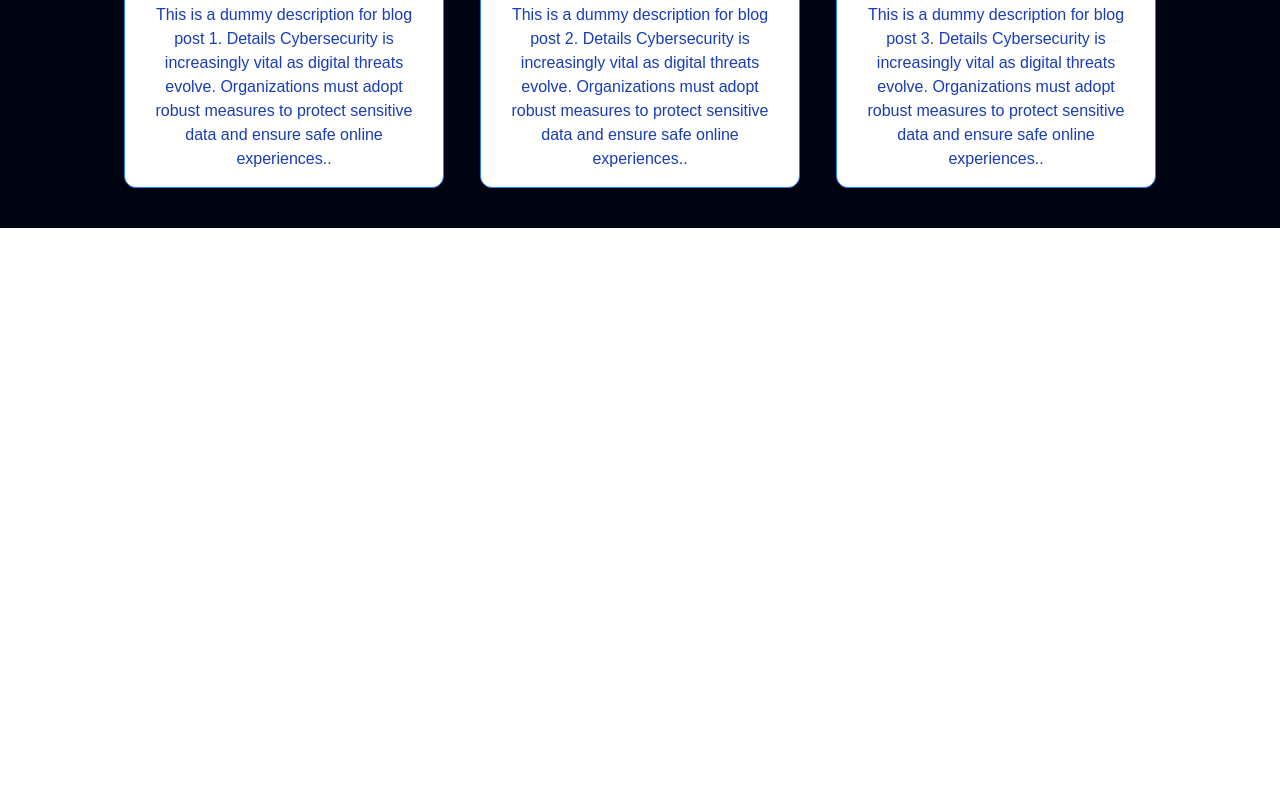
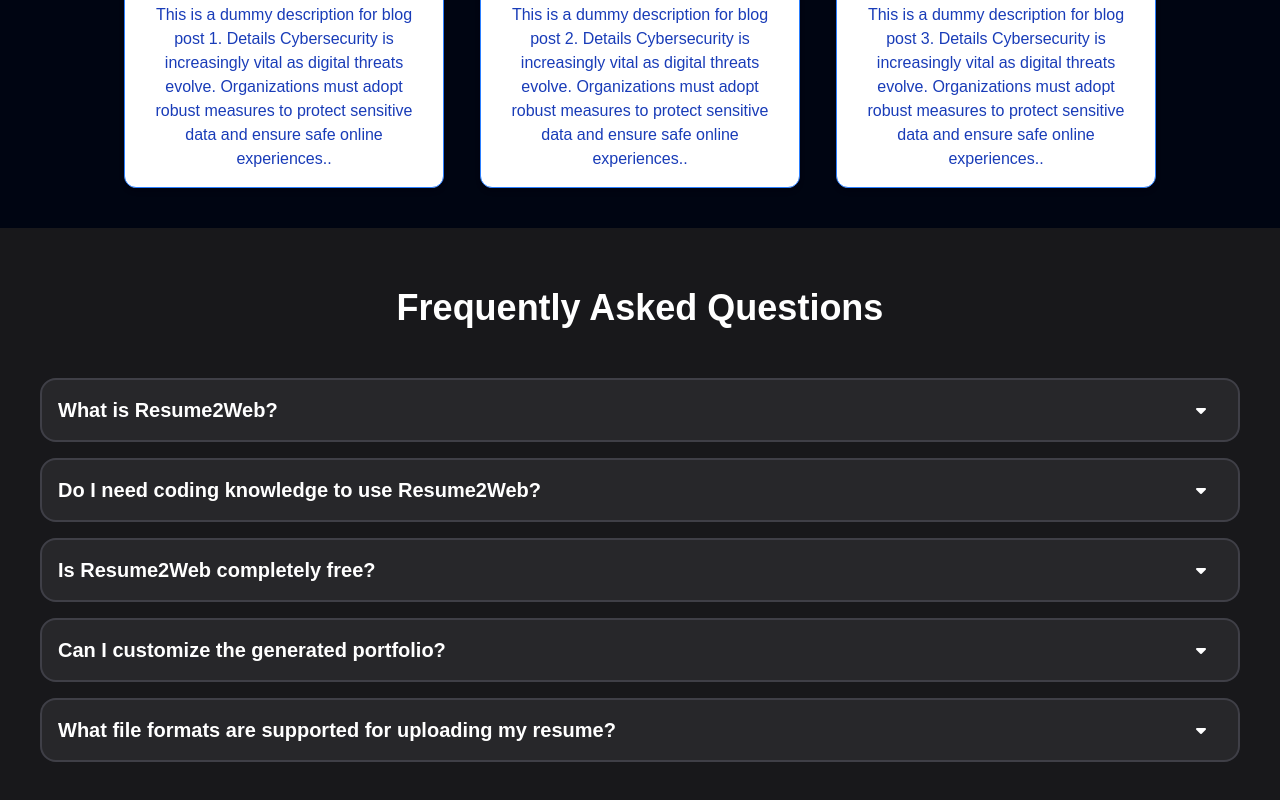
Before and after one commit to mannat244/Fake_Banking_APK_Detection, a Next.js app: page / in a window 1280 px wide. Shown: the part 1073-1873 px from the top of the page. Before the commit the page ends 1301 px from the top, so only its background shows below. Built offline with nearby package versions, Linux system fonts and the light colour scheme.

Commit message:
added faq section

```diff
--- /dev/null
+++ b/app/components/faq.js
@@ -0,0 +1,18 @@
+import React, { forwardRef } from 'react'
+import Questions from './question'
+
+const FAQ = forwardRef((props, ref) => {
+
+  return (
+    <div ref={ref} className='bg-zinc-900 p-[40px] leading-[1.6rem]  '>
+        <h1 className='text-4xl font-bold text-center  text-white p-[20px] mb-[30px]'  >Frequently Asked Questions</h1>
+        <Questions ques="What is Resume2Web?" answer="Resume2Web is a free online tool that converts your resume into a professional portfolio website. Simply upload your resume, and our AI-powered system will generate a fully functional website showcasing your skills, experience, and projects."/>
+        <Questions ques="Do I need coding knowledge to use Resume2Web?" answer="No! Resume2Web is designed for everyone, even if you have no coding experience. Just upload your resume, and we take care of the rest—creating a well-structured and visually appealing portfolio for you."/>
+        <Questions ques="Is Resume2Web completely free?" answer="Yes! Resume2Web is 100% free to use. There are no hidden charges, and you can generate and download your portfolio website without any cost."/>
+        <Questions ques="Can I customize the generated portfolio?" answer="Yes! Resume2Web allows you to choose different themes and layouts. You can also edit content, add new sections, and personalize your portfolio as per your needs."/>
+        <Questions ques="What file formats are supported for uploading my resume?" answer="Resume2Web supports resumes in PDF formats. Simply upload your file, and we will extract the necessary details to create your portfolio website."/>
+    </div>
+  )
+})
+
+export default FAQ
--- /dev/null
+++ b/app/components/question.js
@@ -0,0 +1,41 @@
+'use client'
+import React, { useState, useEffect } from 'react';
+
+const Questions = ({ ques, answer }) => {
+  const [view, setView] = useState(false);
+
+  useEffect(() => {
+    const script = document.createElement('script');
+    script.src = 'https://kit.fontawesome.com/04fddebb2c.js';
+    script.crossOrigin = 'anonymous';
+    script.async = true;
+    document.body.appendChild(script);
+
+    return () => {
+      document.body.removeChild(script);
+    };
+  }, []);
+
+  return (
+    <div className='cursor-pointer w-full  border-zinc-700 bg-zinc-800 p-4 mb-4 rounded-2xl border-2 hover:shadow-2xl hover:shadow-zinc-600/20 transition-all'>
+      <div className='flex items-center justify-between' onClick={() => setView(!view)}>
+        <h4 className='text-xl text-white font-semibold'>{ques}</h4>
+        <i
+          className={`fa-solid fa-caret-down text-white mr-4 transition-transform duration-300 ${
+            view ? 'rotate-180' : 'rotate-0'
+          }`}
+        ></i>
+      </div>
+
+      <div
+        className={`overflow-hidden transition-all duration-300 ${
+          view ? 'max-h-[500px] opacity-100 translate-y-0' : 'max-h-0 opacity-0 translate-y-[-10px]'
+        }`}
+      >
+        <p className='text-base text-gray-300 mt-2'>{answer}</p>
+      </div>
+    </div>
+  );
+};
+
+export default Questions;
--- a/app/page.js
+++ b/app/page.js
@@ -2,6 +2,7 @@
 import NavBar from "./components/NavBar";
 import Blog from "./components/Blog";
 import Hero from "./components/Hero";
+import Faq from "./components/faq";
 
 
 export default function Home() {
@@ -11,6 +12,7 @@
       <section id="about">
         <Hero/>
       </section>
+
       {/* Add your FAQ section/component here if you have one */}
       {/* <section id="faq"> <FaqComponent /> </section> */}
       <section id="blog">
@@ -19,6 +21,9 @@
           details="Cybersecurity is increasingly vital as digital threats evolve. Organizations must adopt robust measures to protect sensitive data and ensure safe online experiences."
         />
       </section>
+      <section id="faq">
+        <Faq />
+      </section>
     </div>
   );
 }
```
